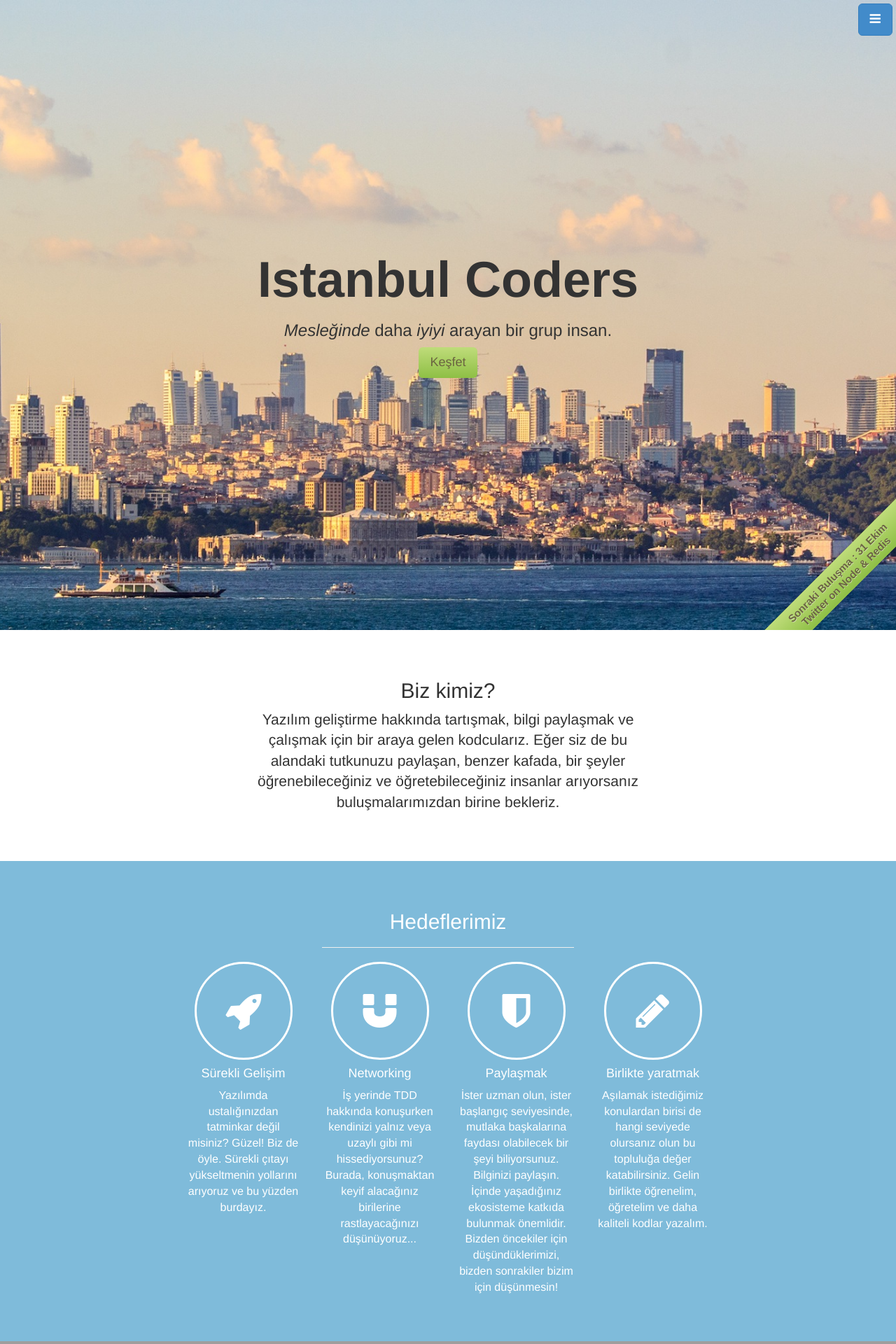
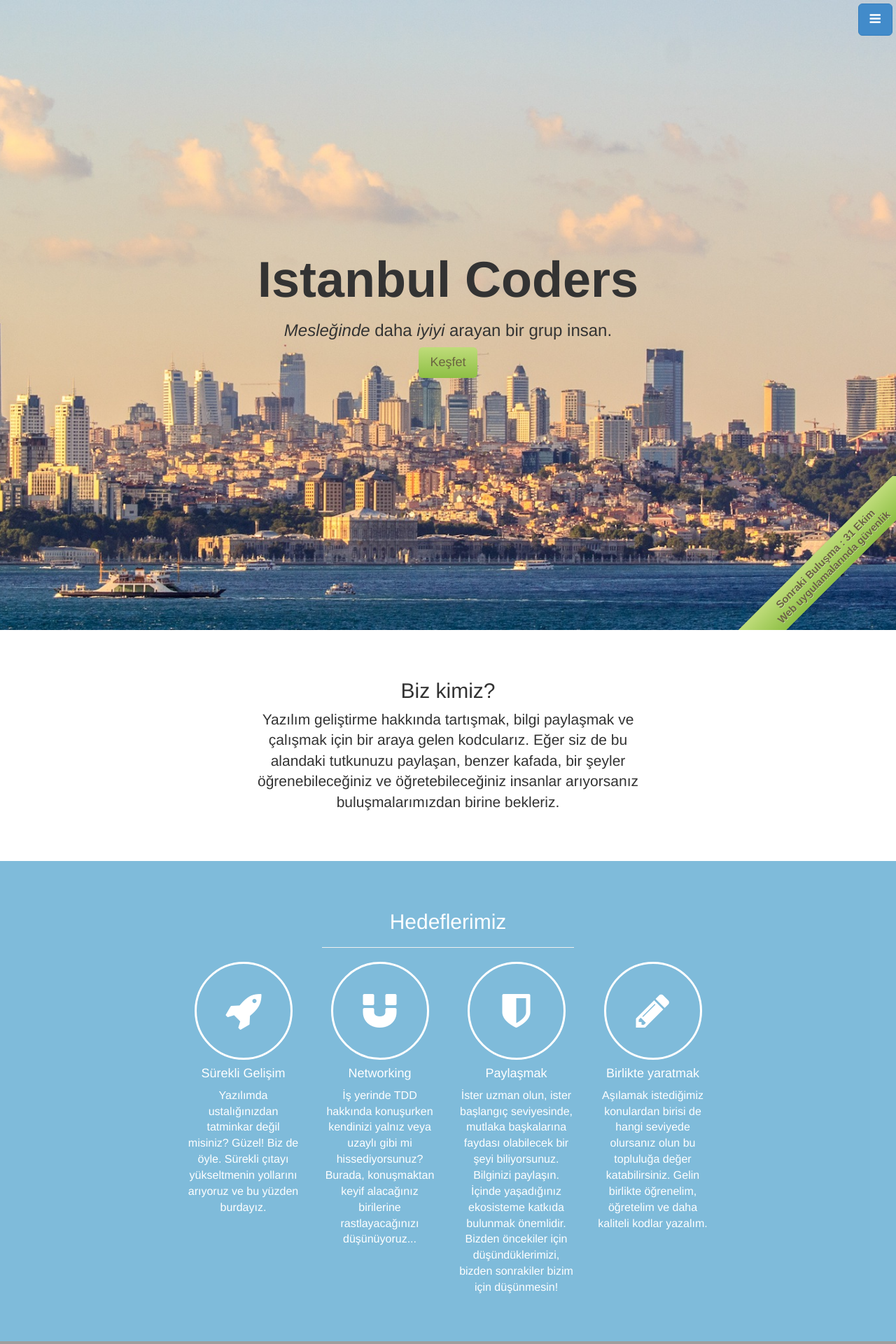
Before and after one commit to selimober/istanbul-coders, a Jekyll site: the page built from index.md, in a window 1280 px wide. Shown: the top 1920 px of the page at 70% size. Built offline with Jekyll 4.4.1, drawn with Linux system fonts in a browser that asks for light colours; Markdown is read by kramdown in place of the engine named in the settings; grey boxes are pictures that could not be loaded.

Commit message:
Ribbon adjustment for new event

```diff
--- a/assets/css/ic.css
+++ b/assets/css/ic.css
@@ -217,8 +217,8 @@ div.footer {
 
 /* Home page ribbon */
 .ribbon-wrapper-green {
-  width: 200px;
-  height: 200px;
+  width: 240px;
+  height: 220px;
   overflow: hidden;
   position: absolute;
   bottom: 0;
@@ -237,7 +237,7 @@ div.footer {
   padding: 7px 0;
   left: -15px;
   top: 100px;
-  width: 275px;
+  width: 320px;
   background-color: #BFDC7A;
   background-image: -webkit-gradient(linear, left top, left bottom, from(#BFDC7A), to(#8EBF45));
   background-image: -webkit-linear-gradient(top, #BFDC7A, #8EBF45);
--- a/index.md
+++ b/index.md
@@ -24,7 +24,7 @@ layout: home
   </div>
   <div class="ribbon-wrapper-green"><div class="ribbon-green"><a href="/next-meeting">
     Sonraki Buluşma : 31 Ekim <br/>
-    Twitter on Node & Redis
+    Web uygulamalarında güvenlik
   </a></div></div>
 </div>
 <!-- /Full Page Image Header Area -->
```
